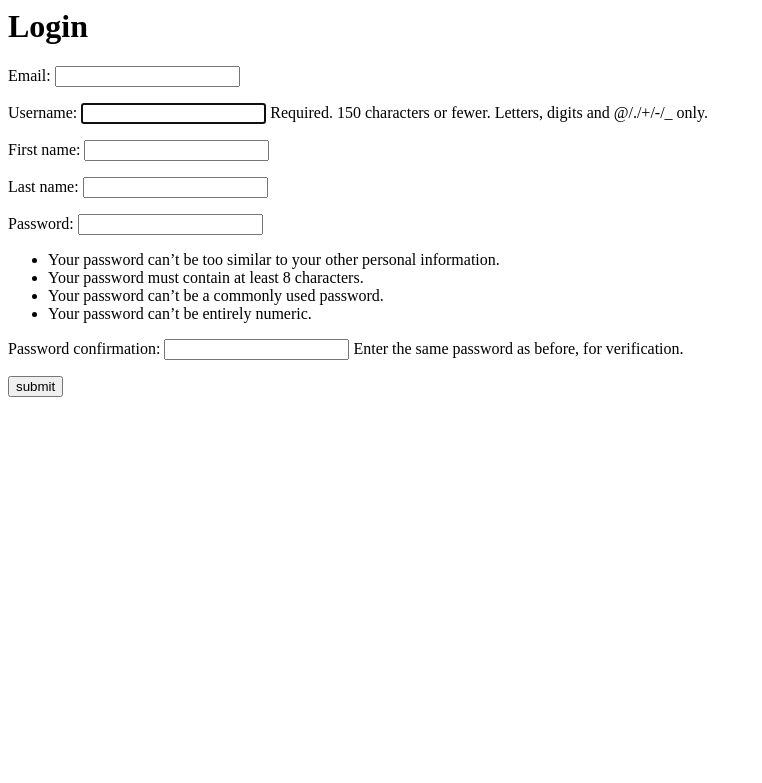
After one commit to MiltonbhowmickB/Django-, a Django app: page /accounts/register/ in a window 1280 px wide. The commit adds this page. Shown: the top 783 px of the page, without its empty margins (0-762 px from the left). Run offline with Django 3.2, Linux system fonts and the light colour scheme.

Commit message:
Add files via upload

```diff
--- a/tutorial/accounts/admin.py
+++ b/tutorial/accounts/admin.py
@@ -1,3 +1,5 @@
 from django.contrib import admin
+from accounts.models import UserProfile
 
 # Register your models here.
+admin.site.register(UserProfile)
--- /dev/null
+++ b/tutorial/accounts/forms.py
@@ -0,0 +1,28 @@
+from django import forms
+from django.contrib.auth.models import User
+from django.contrib.auth.forms import UserCreationForm
+
+
+class RegistrationForm(UserCreationForm):
+	email = forms.EmailField(required=True)
+
+	class Meta:
+		model = User
+		fields = {
+			'username',
+			'first_name',
+			'last_name',
+			'email',
+			'password1',
+			'password2'
+		}
+	def save(self, commit=True):
+		user =  super(RegistrationForm, self).save(commit=False)
+		user.first_name = self.cleaned_data['first_name']
+		user.last_name = self.cleaned_data['last_name']
+		user.email = self.cleaned_data['email']
+
+		if commit:
+			user.save()
+
+		return user
--- a/tutorial/accounts/templates/accounts/attendance_html.html
+++ b/tutorial/accounts/templates/accounts/attendance_html.html
@@ -37,9 +37,9 @@
 					<h4 style="font-weight: bold; text-transform: uppercase; ">{{title}}</h4>
 					<!--list of contact links-->
 					<ul>
-						{% for i in range(len(links)) %}
+						{% for name,link in zipped %}
 							<li>
-								<a >{{links[i]}}</a>
+								<a href="{{link}}">{{name}}</a>
 							</li>
 						{% endfor %}
 					</ul>
--- /dev/null
+++ b/tutorial/accounts/templates/accounts/reg_form.html
@@ -0,0 +1,12 @@
+<html>
+	<head>
+	</head>
+	<body>
+		<h1>Login</h1>
+		<form method="post">
+			{% csrf_token %}
+			{{form.as_p}}
+			<button type="submit">submit</button>
+		</form>
+	</body>
+</html>
--- a/tutorial/accounts/urls.py
+++ b/tutorial/accounts/urls.py
@@ -1,6 +1,10 @@
 from django.conf.urls import url
 from . import views
-
+from django.contrib.auth import views as auth_views
+from django.urls import path
 urlpatterns = [
-	url(r'^$', views.home),
+	path('', views.home),
+	path('login/', auth_views.LoginView.as_view(template_name='accounts/login.html')),
+	path('logout/', auth_views.LogoutView.as_view(template_name='accounts/logout.html')),
+	path('register/', views.register, name='register')
 ]
--- a/tutorial/accounts/views.py
+++ b/tutorial/accounts/views.py
@@ -1,4 +1,5 @@
 from django.shortcuts import render, HttpResponse
+from accounts.forms import RegistrationForm
 
 # Create your views here.
 
@@ -6,5 +7,17 @@ def home(request):
 	link_name = ["Link1","Link2","Link3"]
 	online_link = ["https://www.google.com","https://www.facebook.com","https://www.w3schools.com"]
 	name = "contact info"
-	args = {'title':name, 'names':link_name, 'links':online_link}
+	zips = zip(link_name, online_link)
+	args = {'title':name, 'names':link_name, 'links':online_link, 'zipped':zips}
 	return render(request, 'accounts/attendance_html.html', args)
+
+def register(request):
+	if request.method == ['POST']:
+		form = RegistrationForm[request.POST]
+		if form.is_valid():
+			form.save()
+			return redirect('/accounts')
+	else:
+		form = RegistrationForm()
+		args = {'form': form}
+		return render(request, 'accounts/reg_form.html', args)
--- a/tutorial/tutorial/settings.py
+++ b/tutorial/tutorial/settings.py
@@ -119,3 +119,5 @@ USE_TZ = True
 # https://docs.djangoproject.com/en/2.1/howto/static-files/
 
 STATIC_URL = '/static/'
+
+LOGIN_REDIRECT_URL ='/accounts/'
--- a/tutorial/tutorial/urls.py
+++ b/tutorial/tutorial/urls.py
@@ -15,8 +15,10 @@ Including another URLconf
 """
 from django.contrib import admin
 from django.urls import path, include
+from tutorial import views
 
 urlpatterns = [
+	path('', views.login_redirect, name='login_redirect'),
     path('admin/', admin.site.urls),
-    path('accounts/',include('accounts.urls')),
+    path('accounts/', include('accounts.urls')),
 ]
--- /dev/null
+++ b/tutorial/tutorial/views.py
@@ -0,0 +1,4 @@
+from django.shortcuts import redirect
+
+def login_redirect(request):
+	return redirect('/accounts/login')
```
Also changed, not shown: tutorial/accounts/models.py (+8 -0 lines), tutorial/accounts/templates/accounts/login.html (added, +13 -0 lines), tutorial/accounts/templates/accounts/logout.html (added, +7 -0 lines), tutorial/accounts/migrations/0001_initial.py (added), tutorial/db.sqlite3 (added).
